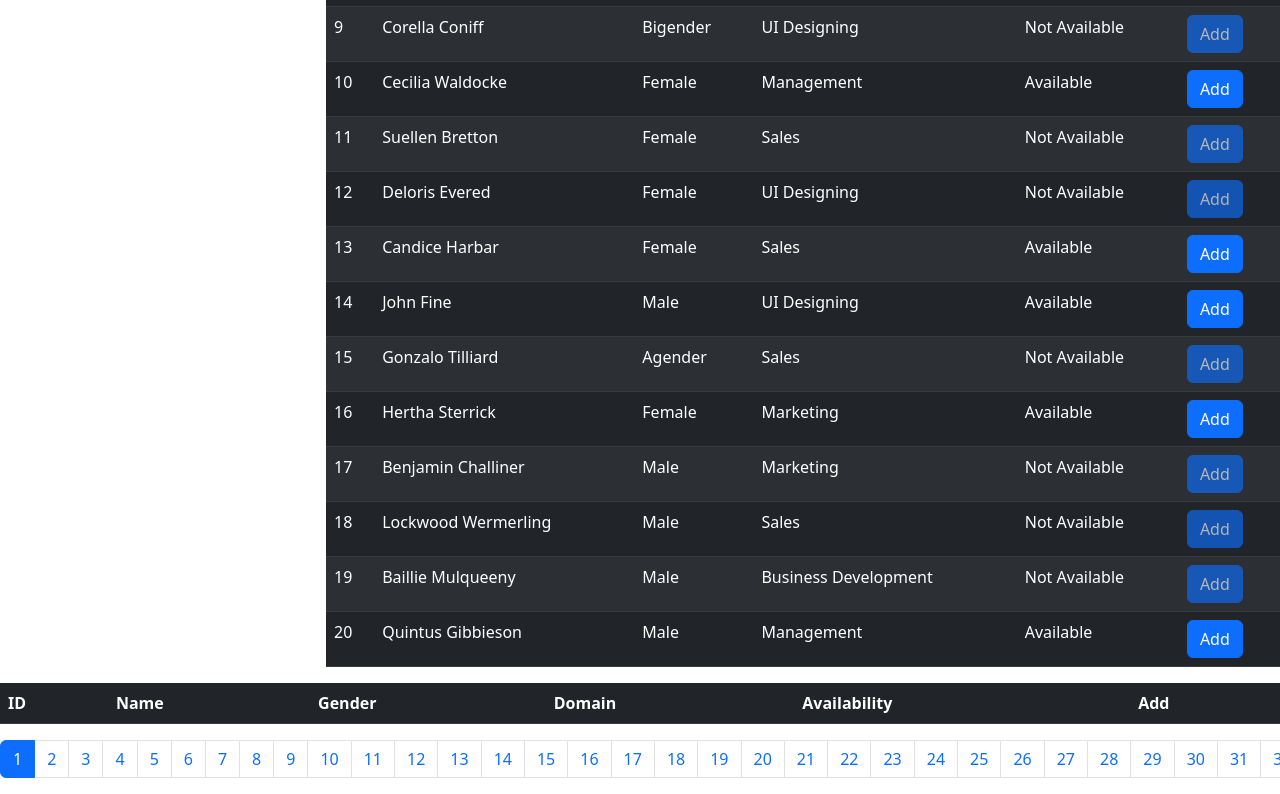
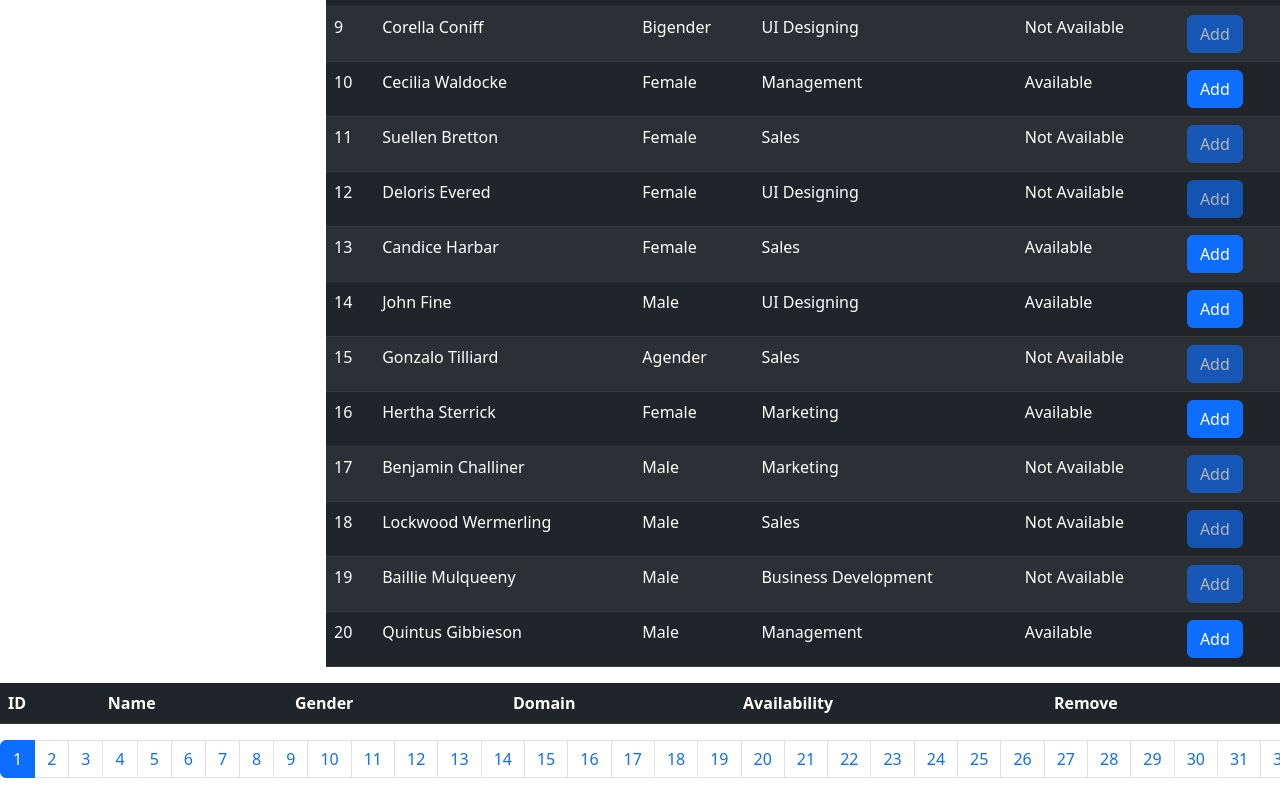
Before and after one commit to Shashankkumar26/Heliverse-Assignment, a React (Create React App) app: page / in a window 1280 px wide. Shown: the part 528-1322 px from the top of the page. Built offline with nearby package versions, Linux system fonts and the light colour scheme.

Commit message:
deployed website

```diff
--- a/src/components/display.jsx
+++ b/src/components/display.jsx
@@ -46,6 +46,17 @@ const Data = () => {
     let update = people;
     update[e.id - 1].available = false;
     setPeople(update);
+  };
+  const handleRemove= (e)=>{
+
+
+    let updated = team.filter(t=> t.id !=e.id);
+    setTeam(updated);
+    updated = people ;
+    updated[e.id - 1].available = true;
+    setPeople(updated);
+
+
   };
 
   const startIndex = (currentPage - 1) * pageSize;
@@ -128,7 +139,7 @@ const Data = () => {
             <th scope="col">Gender</th>
             <th scope="col">Domain</th>
             <th scope="col">Availability</th>
-            <th scope="col">Add</th>
+            <th scope="col">Remove</th>
           </tr>
         </thead>
 
@@ -142,17 +153,7 @@ const Data = () => {
               <td>{p.gender}</td>
               <td>{p.domain}</td>
               <td>{p.available ? "Available" : "Not Available"}</td>
-              <td
-                onClick={() => {
-                  handleAdd(p);
-                }}
-              >
-                {p.available ? (
-                  <button className="btn btn-primary">Add</button>
-                ) : (
-                  <button className="btn btn-primary disabled">Add</button>
-                )}
-              </td>
+              <td> <button className="btn btn-danger" on onClick={()=>handleRemove(p)}>Remove</button></td>
             </tr>
           ))}
         </tbody>
```
